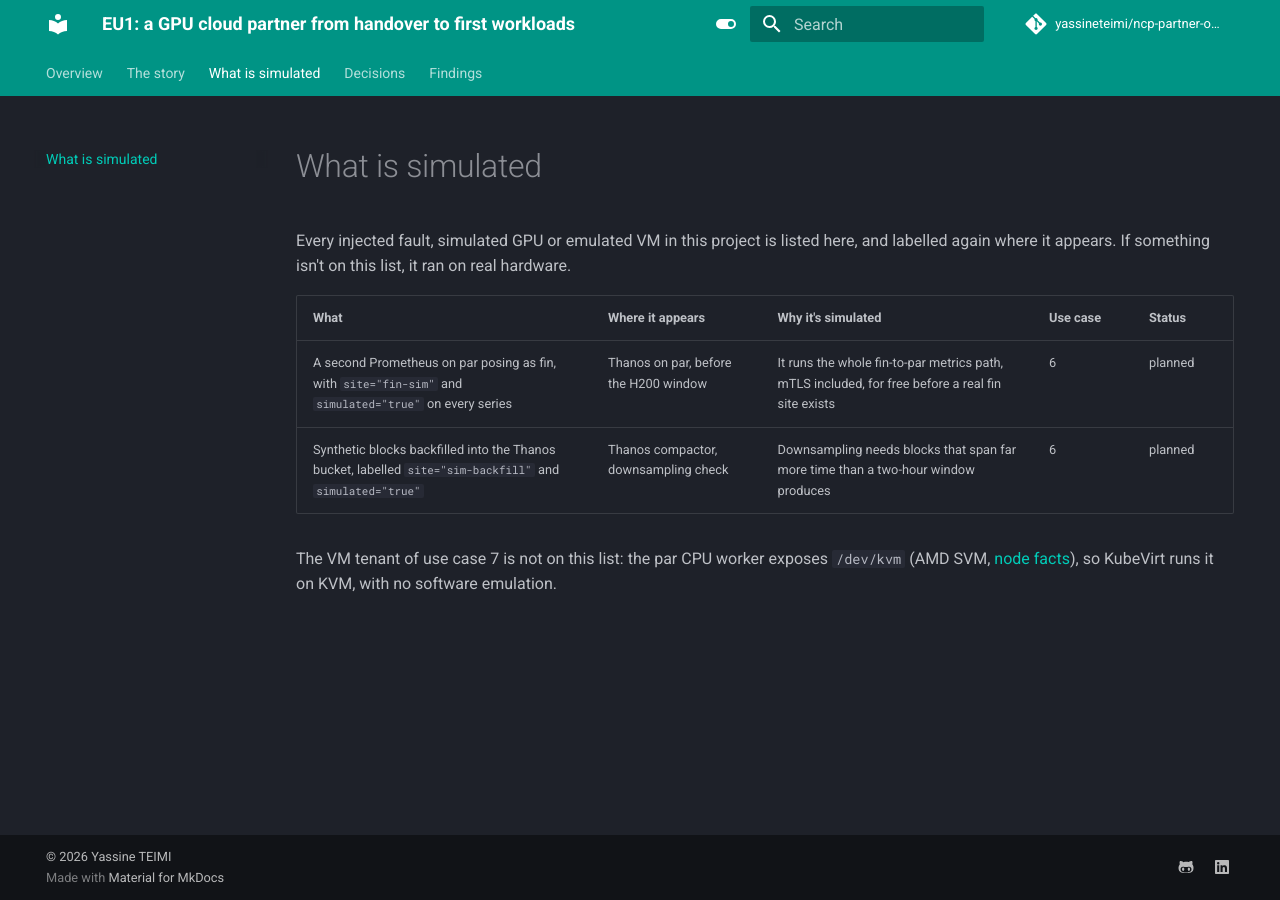
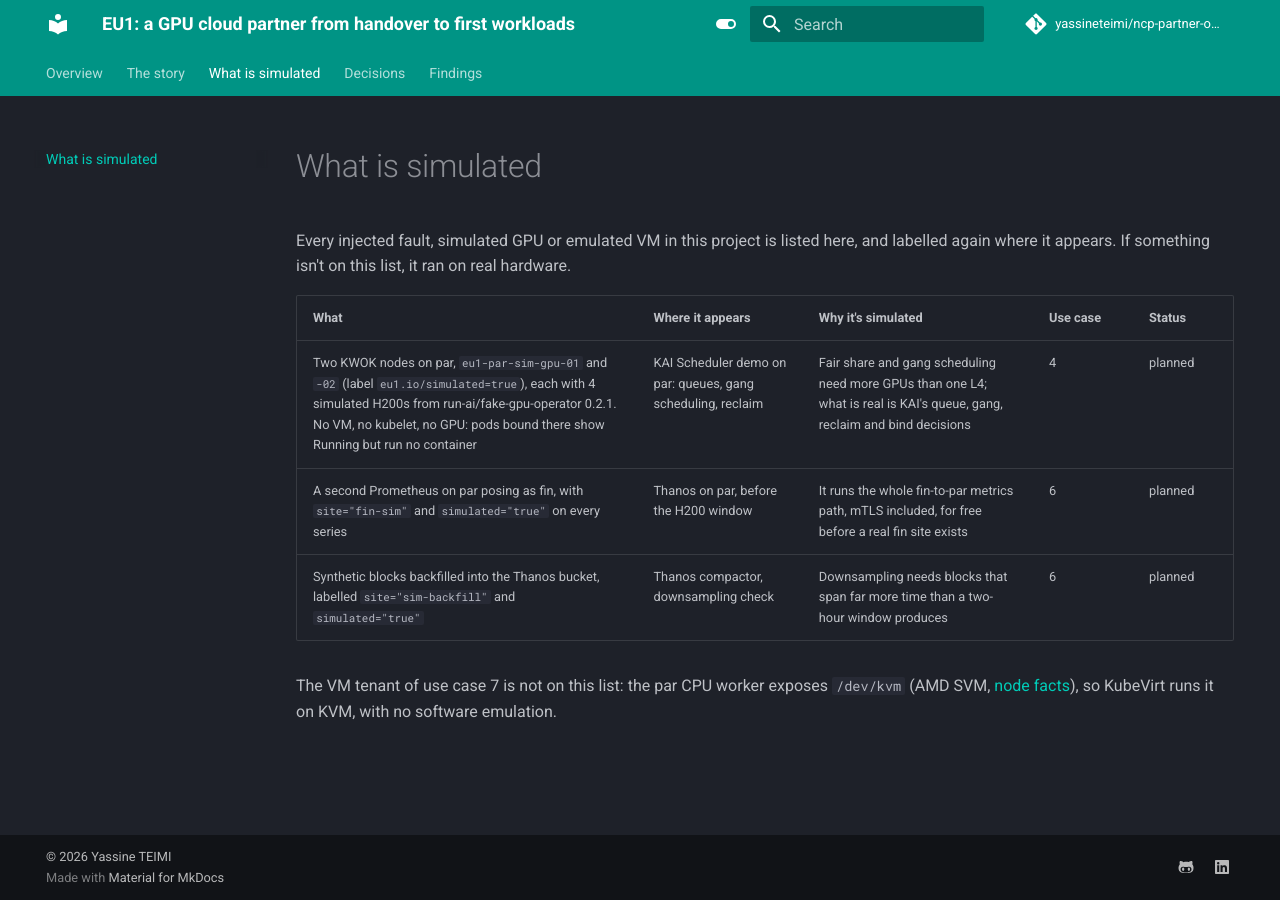
Before and after one commit to yassineteimi/ncp-partner-onboarding, an MkDocs documentation site: the page built from docs/simulated.md, in a window 1280 px wide. Built offline with MkDocs 1.6.1 and Material for MkDocs 9.7.7, drawn with Linux system fonts in a browser that asks for light colours; comment, search, counter and statistics services are not loaded.

Commit message:
List use case 4's simulated GPUs on par, planned
Two KWOK nodes with fake H200s from run-ai/fake-gpu-operator, for KAI's
queues, gang scheduling and reclaim, which need more GPUs than one L4. What
is real is KAI's scheduling decisions; no container runs on those nodes.

```diff
--- a/docs/simulated.md
+++ b/docs/simulated.md
@@ -4,6 +4,7 @@ Every injected fault, simulated GPU or emulated VM in this project is listed her
 
 | What | Where it appears | Why it's simulated | Use case | Status |
 |---|---|---|---|---|
+| Two KWOK nodes on par, `eu1-par-sim-gpu-01` and `-02` (label `eu1.io/simulated=true`), each with 4 simulated H200s from run-ai/fake-gpu-operator 0.2.1. No VM, no kubelet, no GPU: pods bound there show Running but run no container | KAI Scheduler demo on par: queues, gang scheduling, reclaim | Fair share and gang scheduling need more GPUs than one L4; what is real is KAI's queue, gang, reclaim and bind decisions | 4 | planned |
 | A second Prometheus on par posing as fin, with `site="fin-sim"` and `simulated="true"` on every series | Thanos on par, before the H200 window | It runs the whole fin-to-par metrics path, mTLS included, for free before a real fin site exists | 6 | planned |
 | Synthetic blocks backfilled into the Thanos bucket, labelled `site="sim-backfill"` and `simulated="true"` | Thanos compactor, downsampling check | Downsampling needs blocks that span far more time than a two-hour window produces | 6 | planned |
 
```
